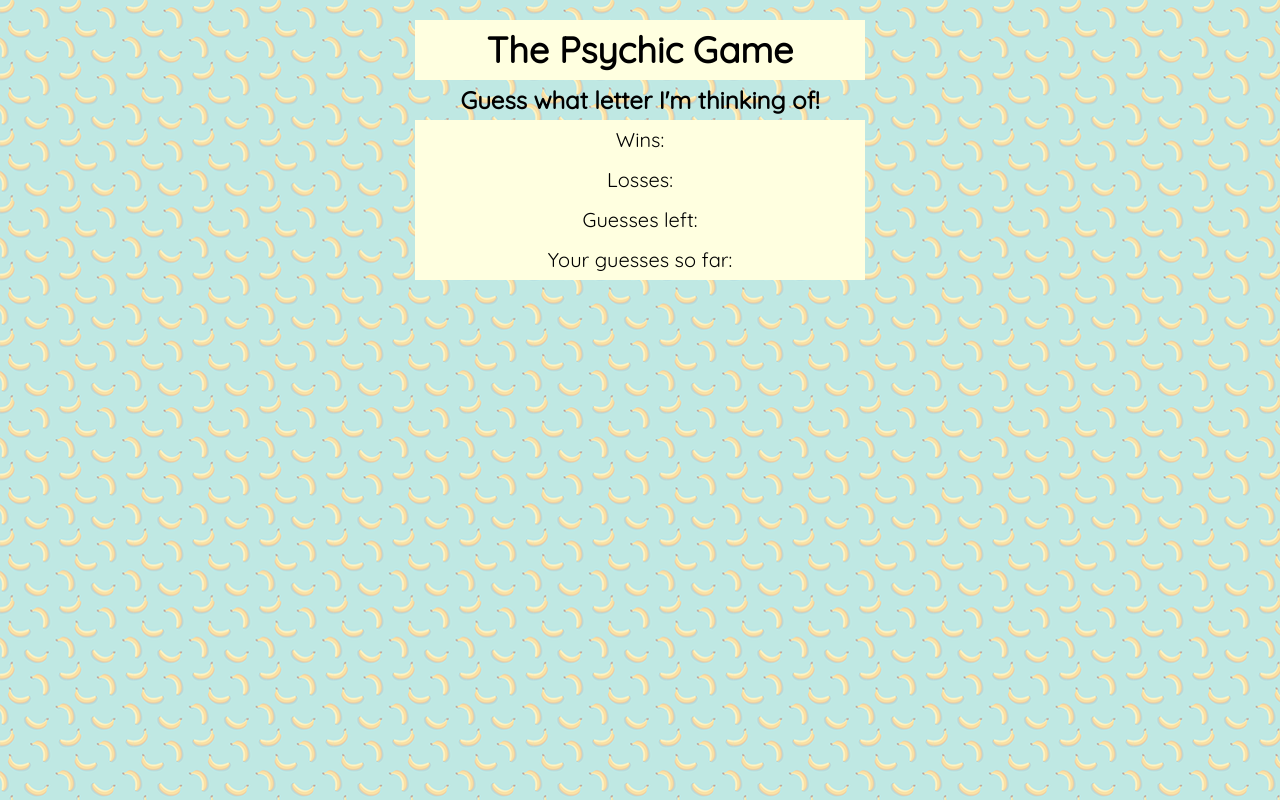
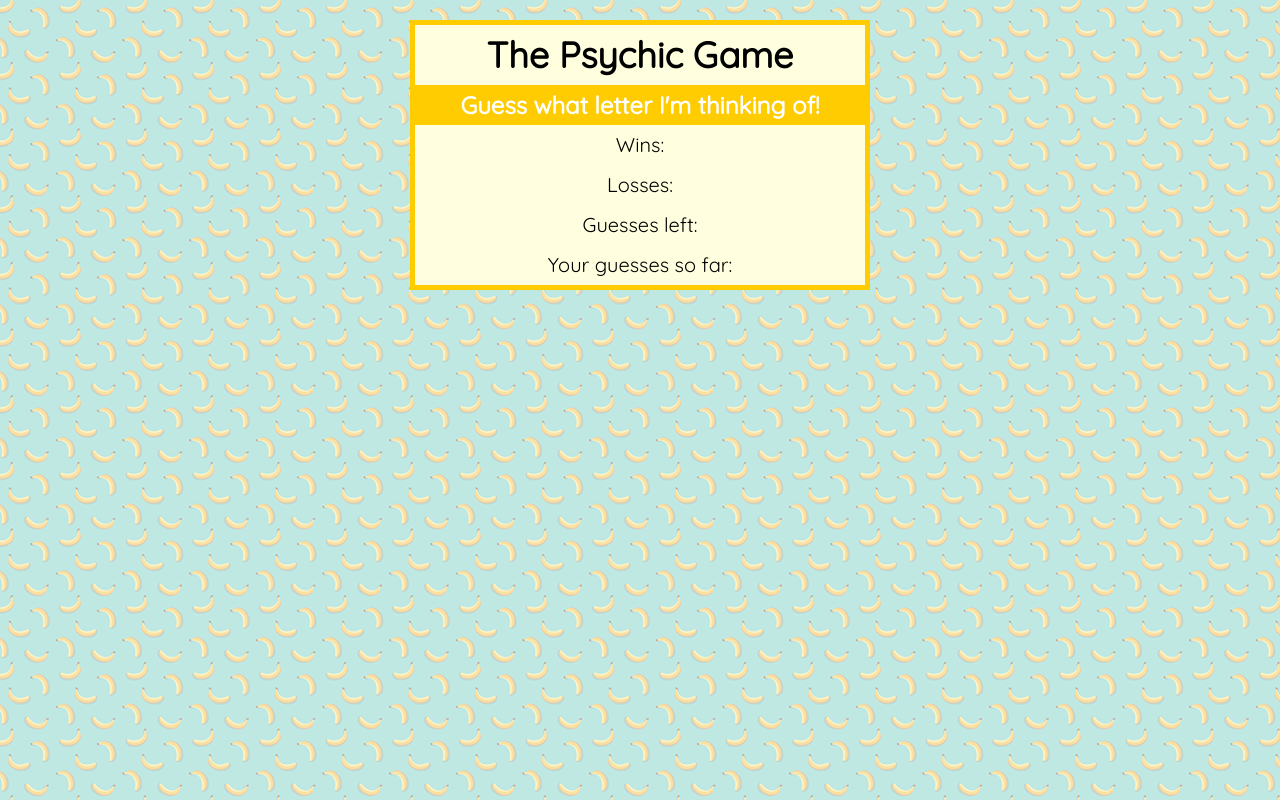
Before and after one commit to cgad/Psychic-Game, a plain HTML site: page index.html in a window 1280 px wide. Drawn offline with Linux system fonts and the light colour scheme.

Commit message:
style update

```diff
--- a/assets/css/style.css
+++ b/assets/css/style.css
@@ -7,6 +7,7 @@ body {
     background-image: url("../images/bananas/bananas.png");
     width: 450px;
     margin: 20px auto;
+    border: solid 5px #ffcc02;
 }
 
 header {
@@ -19,7 +20,8 @@ header {
 #intro {
     font-size: 24px;
     font-weight: 700;
-    /* background-color: lightyellow; */
+    background-color: #ffcc02;
+    color: white;
 }
 
 span {
```
